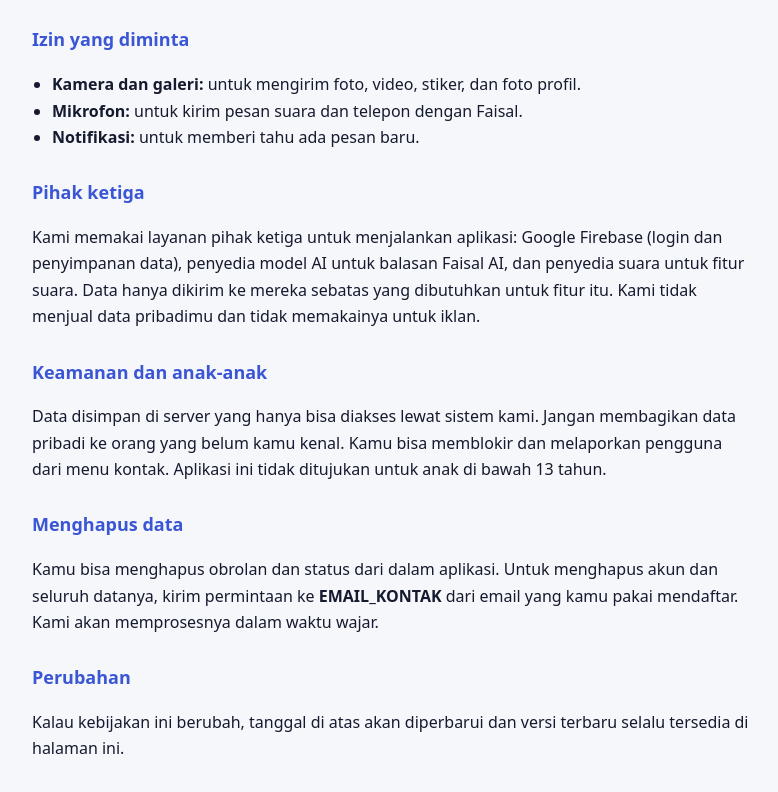
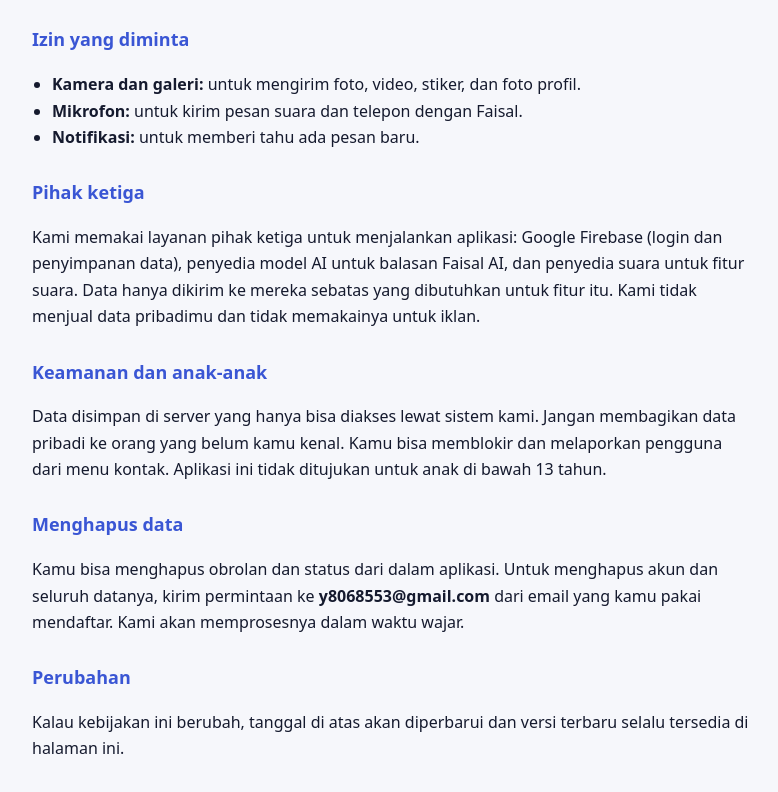
Before and after one commit to faisalweb-del/Faisal-web-ai, a website: page privasi.html in a window 1280 px wide. Shown: the part 882-1674 px from the top of the page, without its empty margins (248-1026 px from the left). Drawn offline with Linux system fonts and the light colour scheme.

Commit message:
Update privasi.html

```diff
--- a/privasi.html
+++ b/privasi.html
@@ -56,7 +56,7 @@
   <p>Data disimpan di server yang hanya bisa diakses lewat sistem kami. Jangan membagikan data pribadi ke orang yang belum kamu kenal. Kamu bisa memblokir dan melaporkan pengguna dari menu kontak. Aplikasi ini tidak ditujukan untuk anak di bawah 13 tahun.</p>
 
   <h2>Menghapus data</h2>
-  <p>Kamu bisa menghapus obrolan dan status dari dalam aplikasi. Untuk menghapus akun dan seluruh datanya, kirim permintaan ke <b>EMAIL_KONTAK</b> dari email yang kamu pakai mendaftar. Kami akan memprosesnya dalam waktu wajar.</p>
+  <p>Kamu bisa menghapus obrolan dan status dari dalam aplikasi. Untuk menghapus akun dan seluruh datanya, kirim permintaan ke <b>y8068553@gmail.com</b> dari email yang kamu pakai mendaftar. Kami akan memprosesnya dalam waktu wajar.</p>
 
   <h2>Perubahan</h2>
   <p>Kalau kebijakan ini berubah, tanggal di atas akan diperbarui dan versi terbaru selalu tersedia di halaman ini.</p>
```
